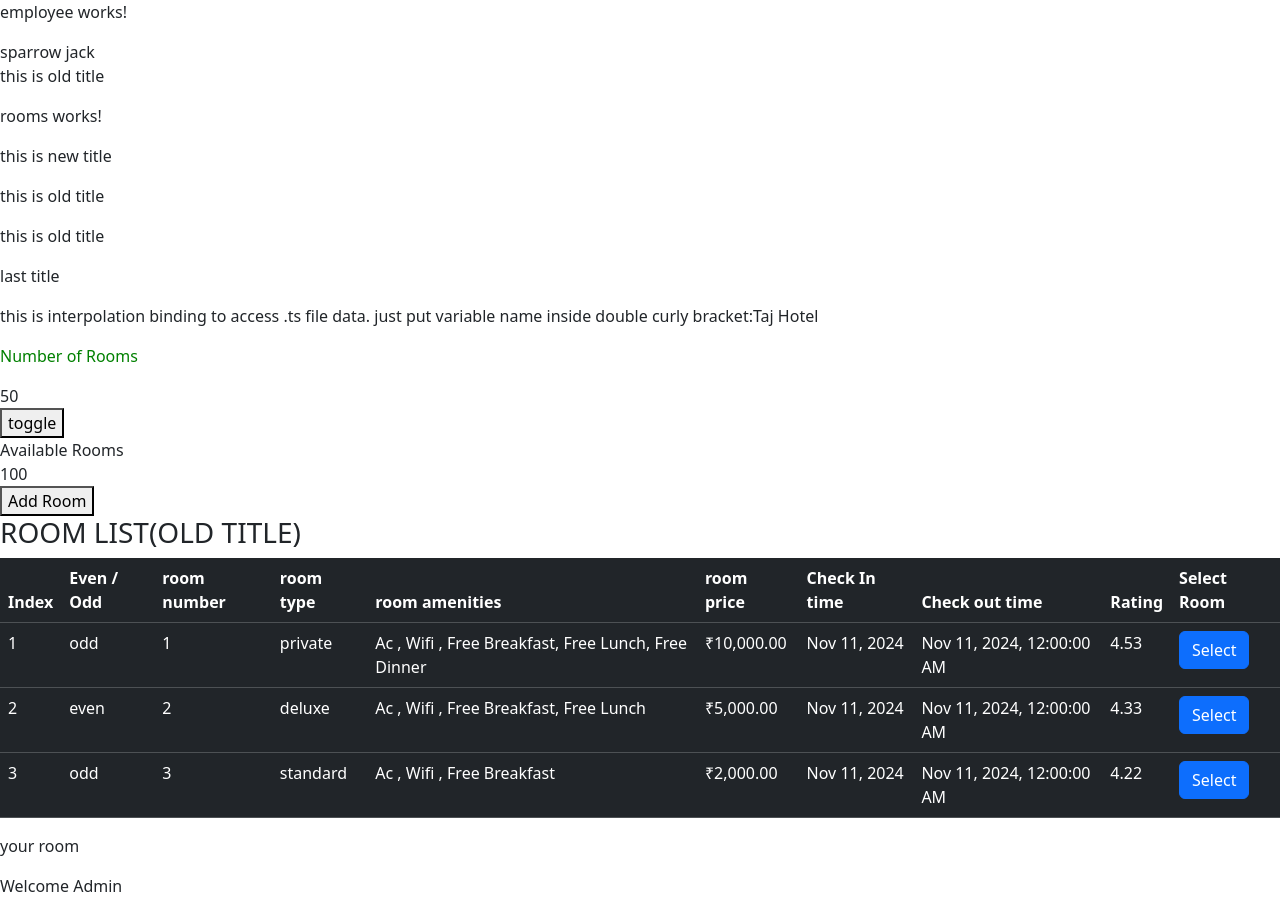
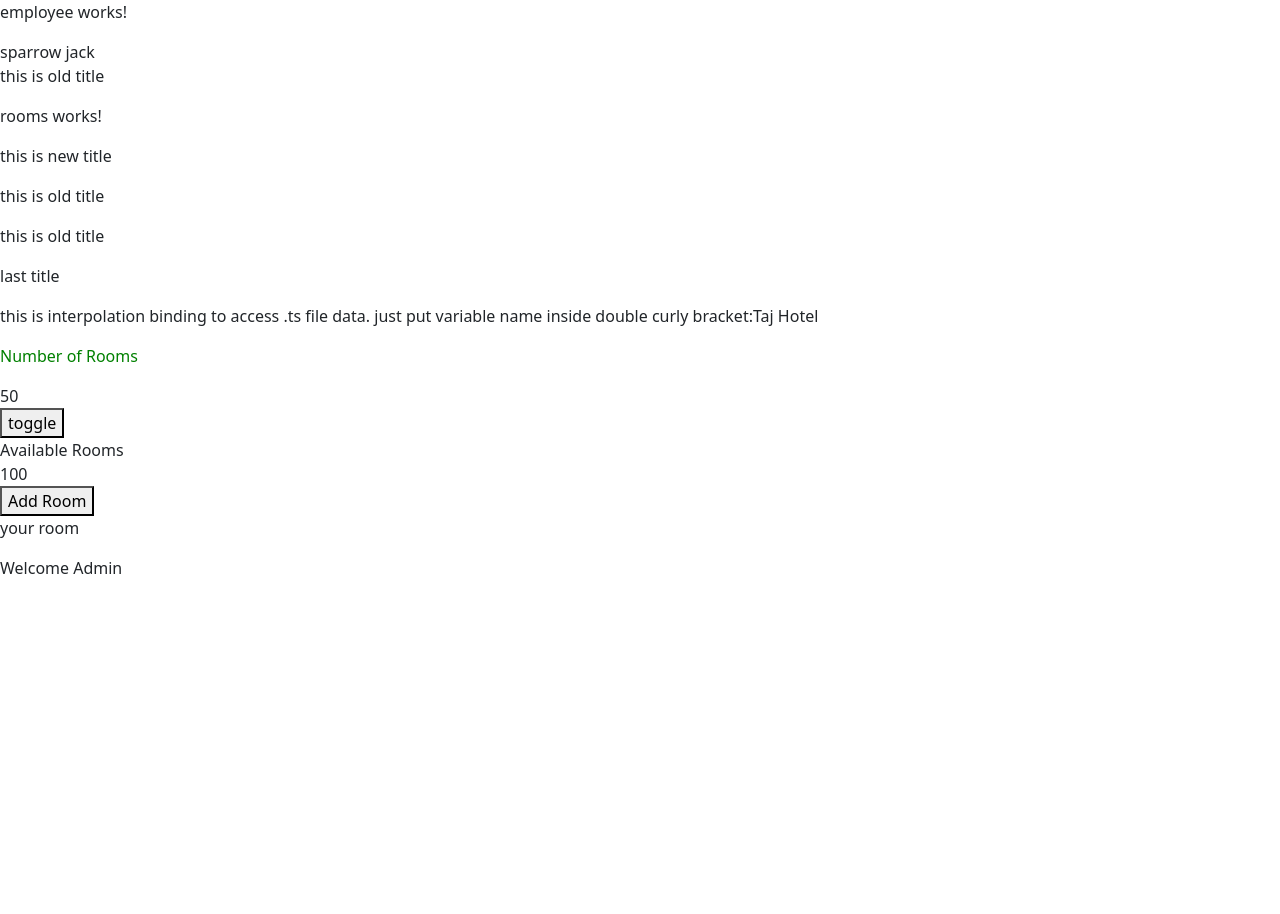
Before and after one commit to viveksharma1218/hotelInventoryApp, an Angular app in the folder hotelInventoryApp/: page / in a window 1280 px wide. After the commit the page ends 800 px from the top, so only its background shows below. Built offline with nearby package versions, Linux system fonts and the light colour scheme.

Commit message:
used ngIf on roomList Component so we can use ngOnDestroy

```diff
--- a/hotelInventoryApp/src/app/rooms/room-list/room-list.ts
+++ b/hotelInventoryApp/src/app/rooms/room-list/room-list.ts
@@ -1,4 +1,4 @@
-import { Component, Input,Output,EventEmitter, OnChanges, SimpleChanges } from '@angular/core';
+import { Component, Input,Output,EventEmitter, OnChanges, SimpleChanges, OnDestroy } from '@angular/core';
 import { roomList } from '../room';
 import { CommonModule } from '@angular/common';
 
@@ -9,7 +9,7 @@ import { CommonModule } from '@angular/common';
   templateUrl: './room-list.html',
   styleUrl: './room-list.scss'
 })
-export class RoomList implements OnChanges {
+export class RoomList implements OnChanges, OnDestroy {
   // now rooms property can be used to send data
   @Input() rooms: roomList[] = [];
   @Output() selectedRoom = new EventEmitter<roomList>();
@@ -24,4 +24,7 @@ export class RoomList implements OnChanges {
         this.title = changes['title'].currentValue.toUpperCase();
       }
   }
+  ngOnDestroy(): void {
+      console.log('On Destroy is called');
+  }
 }
--- a/hotelInventoryApp/src/app/rooms/rooms.html
+++ b/hotelInventoryApp/src/app/rooms/rooms.html
@@ -27,6 +27,6 @@
     <button (click)="addRoom()">Add Room</button>
 </div>
 <hinv-room-list [rooms] = "RoomList" [title]="Title"
-(selectedRoom)="selectRoom($event)"></hinv-room-list>
+(selectedRoom)="selectRoom($event)" *ngIf="hideRooms"></hinv-room-list>
 <p>your room</p>
 <div *ngIf="yourRoom">{{yourRoom | json}}</div>
--- a/hotelInventoryApp/src/app/rooms/rooms.ts
+++ b/hotelInventoryApp/src/app/rooms/rooms.ts
@@ -1,5 +1,6 @@
 import { Component,OnInit,ChangeDetectionStrategy, DoCheck, ViewChild,ViewChildren, AfterViewInit,
-  ChangeDetectorRef, QueryList } from '@angular/core';
+  ChangeDetectorRef, QueryList,
+  OnDestroy} from '@angular/core';
 import { room, roomList } from './room';
 import { CommonModule, NgIf } from "@angular/common";
 import { RoomList } from "./room-list/room-list";
```
